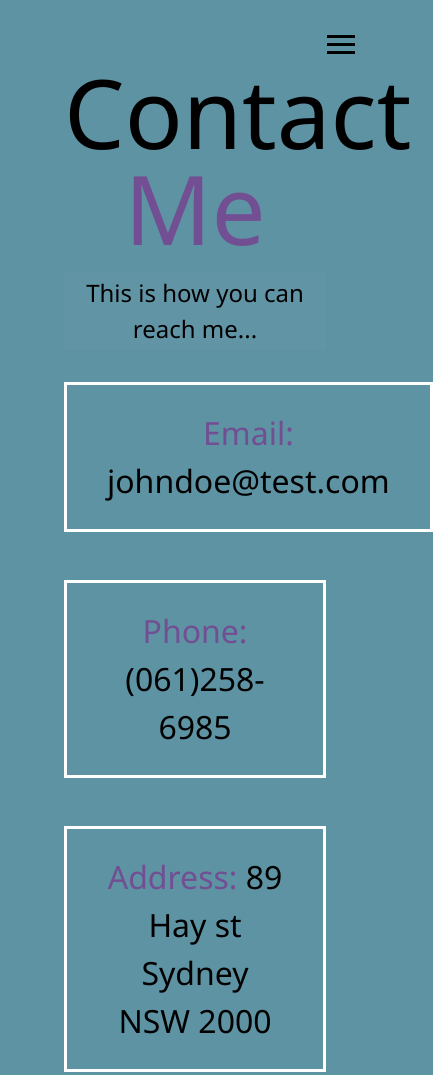
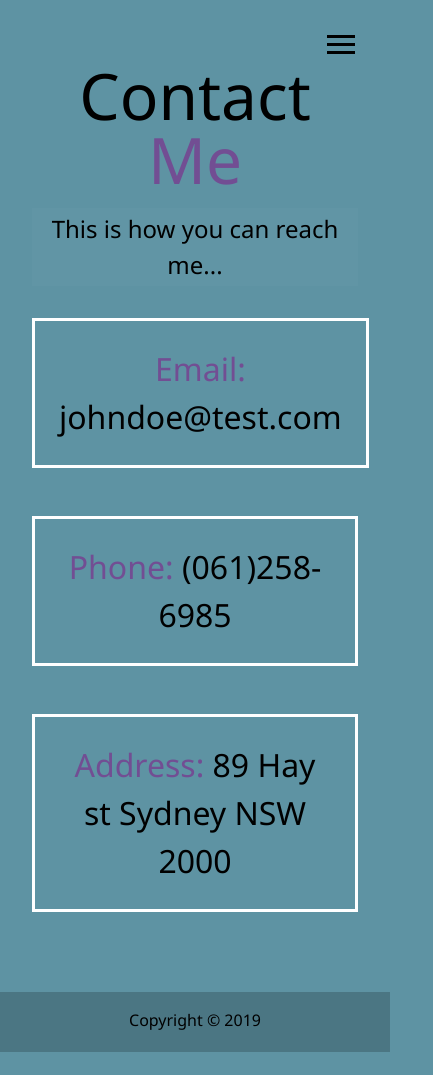
Before and after one commit to jmoralesg/modern_portfolio, a plain HTML site: page contact.html in a window 390 px wide. Shown: the top 1075 px of the page, 433 px wide, since content can reach past the window. After the commit the page ends 1052 px from the top, so only its background shows below. Drawn offline with Linux system fonts and the light colour scheme.

Commit message:
css uploaded

```diff
--- a/css/main.css
+++ b/css/main.css
@@ -124,7 +124,7 @@
   h1.lg-heading,
   h2.lg-heading,
   h3.lg-heading {
-    font-size: 6rem; }
+    font-size: 5rem; }
   h1.sm-heading,
   h2.sm-heading,
   h3.sm-heading {
@@ -205,7 +205,7 @@
   .boxes div {
     font-size: 2rem;
     border: 3px solid #fff;
-    padding: 1.5rem 2.5rem;
+    padding: 1.5rem 1.5rem;
     margin-bottom: 3rem;
     transition: all 0.5s ease-out; }
     .boxes div:hover {
@@ -280,7 +280,12 @@
     grid-template-columns: repeat(2, 1fr); } }
 
 @media screen and (max-width: 500px) {
-  main#home h1 {
-    margin-top: 10vh; }
+  main {
+    padding: 2rem; }
+    main #home h1 {
+      margin-top: 10vh; }
+    main .lg-heading {
+      margin-top: 2rem;
+      font-size: 4rem; }
   .projects {
     grid-template-columns: repeat(1, 1fr); } }
```
